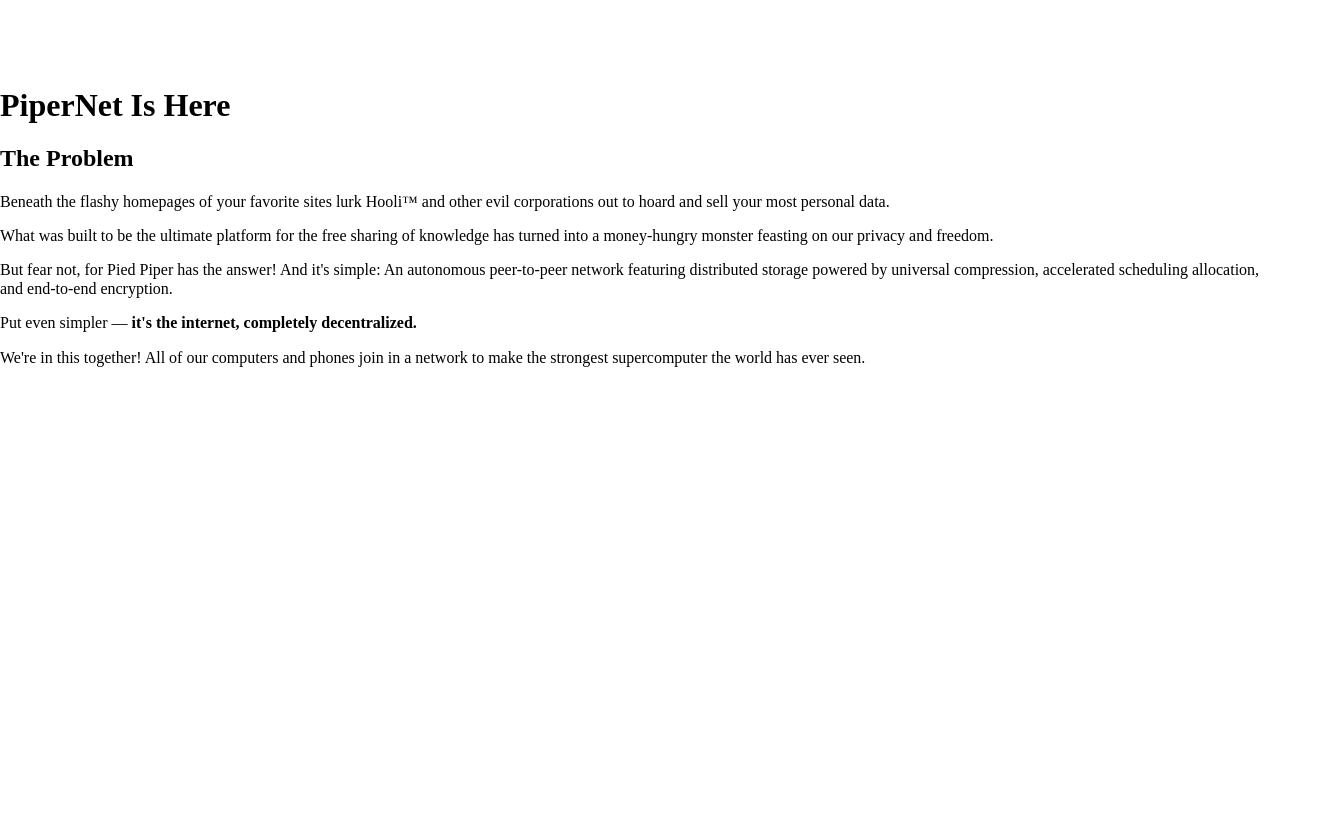
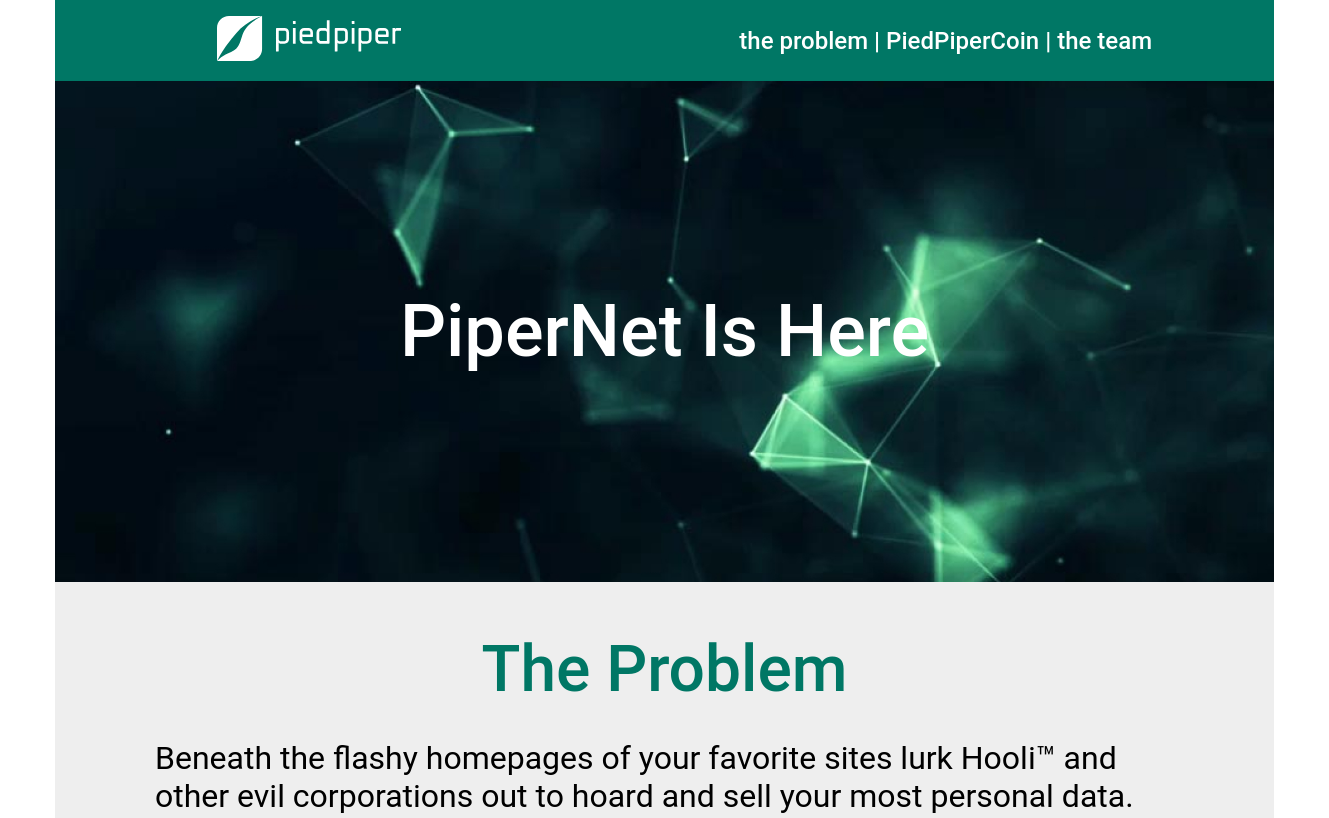
Before and after one commit to h1ze/HTML-CSS, a plain HTML site: page CSS_HW_4/index.html in a window 1280 px wide. Shown: the top 818 px of the page, 1329 px wide, since content can reach past the window. Drawn offline with nearby package versions, Linux system fonts and the light colour scheme.

Commit message:
update style.css

```diff
--- a/CSS_HW_4/style.css
+++ b/CSS_HW_4/style.css
@@ -1,14 +1,22 @@
 @import url("normalize.css");
 
-header {
-  padding: 5px;
-  margin: 0;
+.content_block {
+  width: 1219px;
+  padding: 0px 55px;
+  margin: 0px;
+}
+
+.rectangle {
+  margin: 0px;
   background: #007765;
   position: sticky;
+  display: flex;
+  justify-content: space-between;
+  align-items: center;
 }
 
 .header_text {
-  float: right;
+  padding-right: 10%;
   font-family: "Roboto";
   font-style: normal;
   font-weight: 500;
@@ -16,8 +24,74 @@ header {
   line-height: 28px;
   /* identical to box height */
   color: #ffffff;
+  min-width: 400px;
 }
 
-figure {
-  text-align: left;
+.Logo {
+  display: block;
+  padding-left: 10%;
+  min-width: 300px;
+  position: relative;
 }
+
+.secondLogo {
+  position: absolute;
+}
+
+.phone_logo {
+  background-image: url(img/image-7.jpg); /*Установит фон элемента*/
+  background-size: cover; /*Масштабирует фоновое изображение, согласно заданным размерам*/
+  padding-top: 160px; /*Устанавливает значение поля от верхнего края содержимого элемента*/
+  padding-bottom: 160px; /*Устанавливает значение поля от нижнего края содержимого элемента*/
+}
+
+.main_title {
+  text-align: center;
+  font-family: "Roboto";
+  font-style: normal;
+  font-weight: 500;
+  font-size: 72px;
+  line-height: 84px;
+  color: #ffffff;
+  min-width: 400px;
+}
+
+.problem {
+  padding: 50px 100px;
+  background: #eeeeee;
+  font-family: "Roboto";
+  font-style: normal;
+  font-weight: 400;
+  font-size: 32px;
+  line-height: 38px;
+  color: #000000;
+}
+
+.second_title {
+  margin: 0;
+  font-family: "Roboto";
+  font-style: normal;
+  font-weight: 500;
+  font-size: 64px;
+  line-height: 75px;
+  color: #007765;
+  text-align: center;
+  min-width: 400px;
+}
+
+.third_block {
+  background-image: url(img/image-6.jpg); /*Установит фон элемента*/
+  background-size: cover; /*Масштабирует фоновое изображение, согласно заданным размерам*/
+  padding-top: 128px; /*Устанавливает значение поля от верхнего края содержимого элемента*/
+  padding-bottom: 128px; /*Устанавливает значение поля от нижнего края содержимого элемента*/
+}
+
+.third_text {
+  font-family: "Roboto";
+  font-style: italic;
+  font-weight: 500;
+  font-size: 48px;
+  line-height: 56px;
+  text-align: center;
+  color: #ffffff;
+}
```
